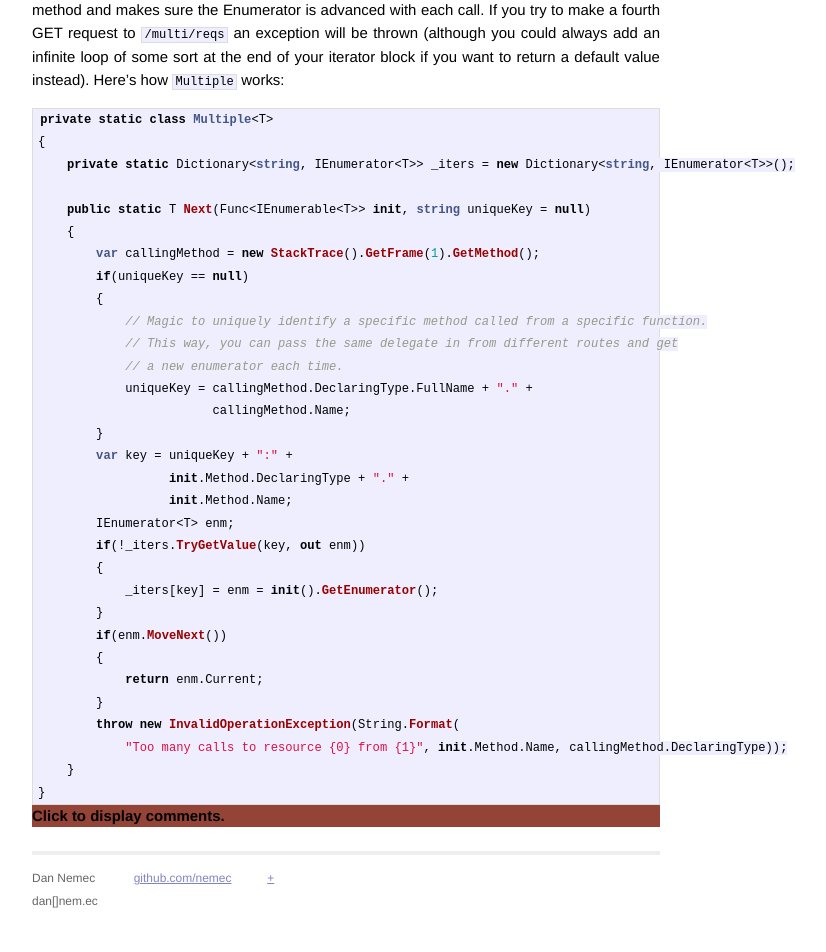
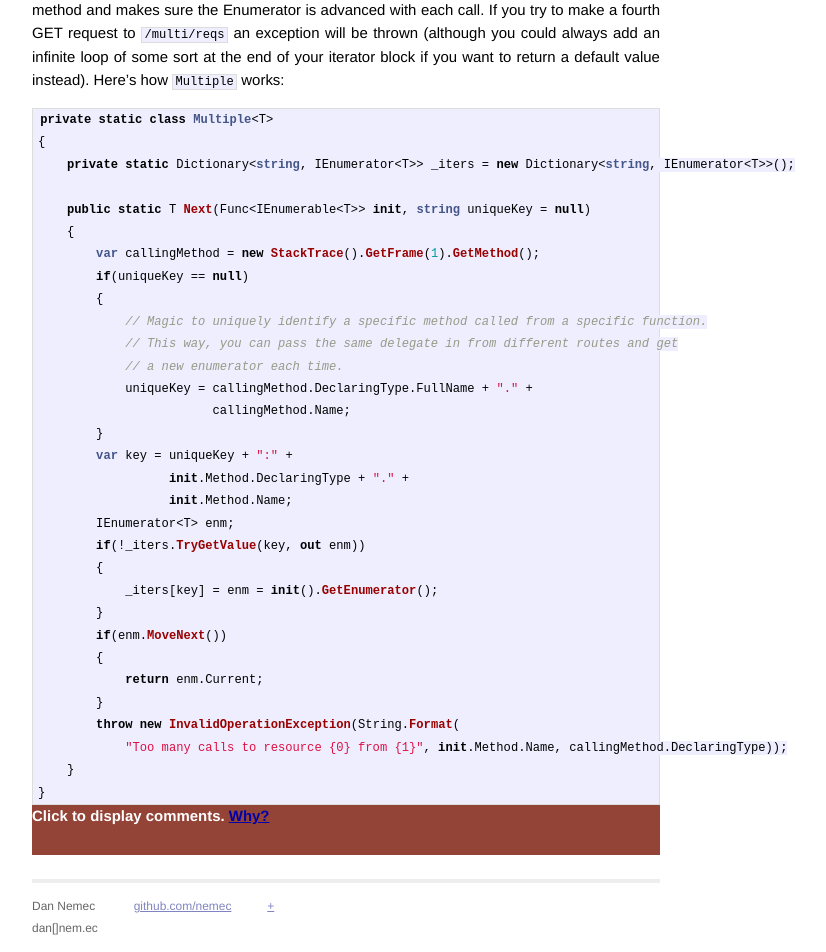
Before and after one commit to nemec/nemec.github.io, a Jekyll site: the page built from _posts/2013-12-20-quick-web-development-with-linqpad.md, in a window 1280 px wide. Shown: the part 4884-5836 px from the top of the page, without its empty margins (294-1120 px from the left). Built offline with Jekyll 4.4.1, drawn with Linux system fonts in a browser that asks for light colours; Markdown is read by kramdown in place of the engine named in the settings; comment, search, counter and statistics services are not loaded; before the commit the page ends 5808 px from its top, so only the background shows below that.

Commit message:
Add explanation of comment hiding.

```diff
--- a/_layouts/post.html
+++ b/_layouts/post.html
@@ -27,18 +27,50 @@
 </div>
 
 <style type="text/css">
+	a.tooltip {outline:none; }
+	a.tooltip strong {line-height:30px;}
+	a.tooltip:hover {text-decoration:none;}
+	a.tooltip span {
+		z-index:10;display:none; padding:14px 20px;
+		margin-top:-30px; margin-left:28px;
+		width:300px; line-height:16px;
+	}
+	a.tooltip:hover span{
+		display:inline; position:absolute; color:#111;
+		border:1px solid #DCA; background:#fffAF0;}
+
+	/*CSS3 extras*/
+	a.tooltip span
+	{
+		border-radius:4px;
+		box-shadow: 5px 5px 8px #CCC;
+	}
+
 	#disqus_thread.unclicked {
 		background-color: #944337;
 		font-weight: bold;
-		font-color: white;
+		color: white;
+		height: 50px;
 	}
 
 	#disqus_thread {
+		margin-top 10px;
 		width: 100%;
 	}
 </style>
 
-<div id="disqus_thread" class="comments unclicked">Click to display comments.</div>
+<div id="disqus_thread" class="comments unclicked">
+	<span>Click to display comments.</span>
+	<a href="#" class="tooltip">
+		Why?
+		<span>
+			Many hosted comment systems use their reach to track users as they browse,
+			similar to how Facebook like buttons can see when you load a page that
+			embeds the button. That information is used to feed you targeted ads (among
+			other things). Disqus will not be contacted until you open the comments.
+		</span>
+	</a>
+</div>
 <script type="text/javascript">
 	var disqus_shortname = 'nemec'; // required: replace example with your forum shortname
 	var disqus_identifier = '{{ page.url }}';
```
